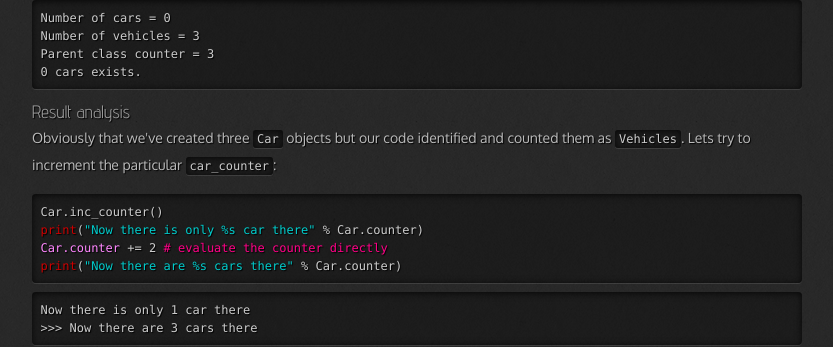
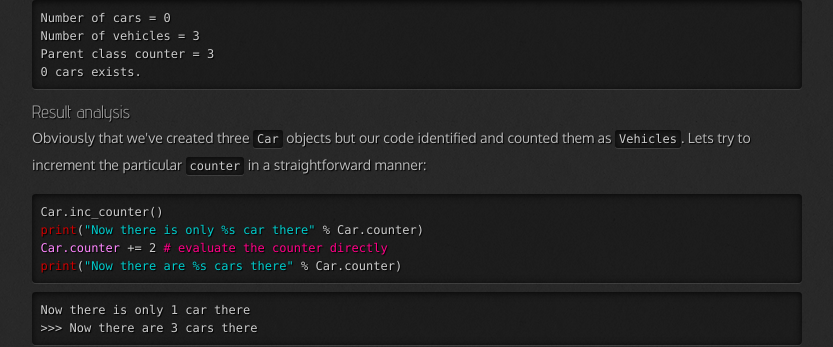
Before and after one commit to 0--key/0--key.github.io, a Jekyll site: the page built from _posts/2016-09-15-python-classmethod-and-staticmethod.html, in a window 1280 px wide and 900 px high, scrolled down 1539 px. Shown: the part 104-451 px from the top of the window, without its empty margins (23-856 px from the left). Built offline with Jekyll 4.4.1, drawn with Linux system fonts in a browser that asks for light colours; nearby versions of some CDN libraries; comment, search, counter and statistics services are not loaded.

Commit message:
Minor corrections

```diff
--- a/_posts/2016-09-15-python-classmethod-and-staticmethod.html
+++ b/_posts/2016-09-15-python-classmethod-and-staticmethod.html
@@ -143,7 +143,7 @@ Parent class counter = 3
 <div class="outline-text-3" id="text-orgheadline7">
 <p>
 Obviously that we've created three <code>Car</code> objects but our code identified and counted them as
-<code>Vehicles</code>. Lets try to increment the particular <code>car_counter</code>:
+<code>Vehicles</code>. Lets try to increment the particular <code>counter</code> in a straightforward manner:
 </p>
 <div class="org-src-container">
 
```
